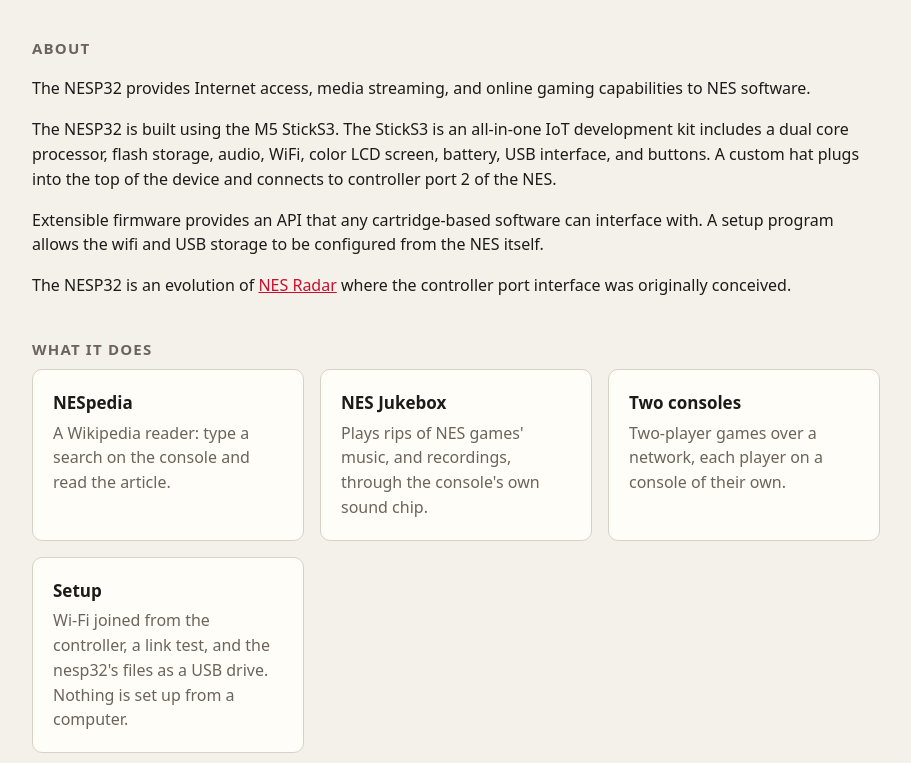
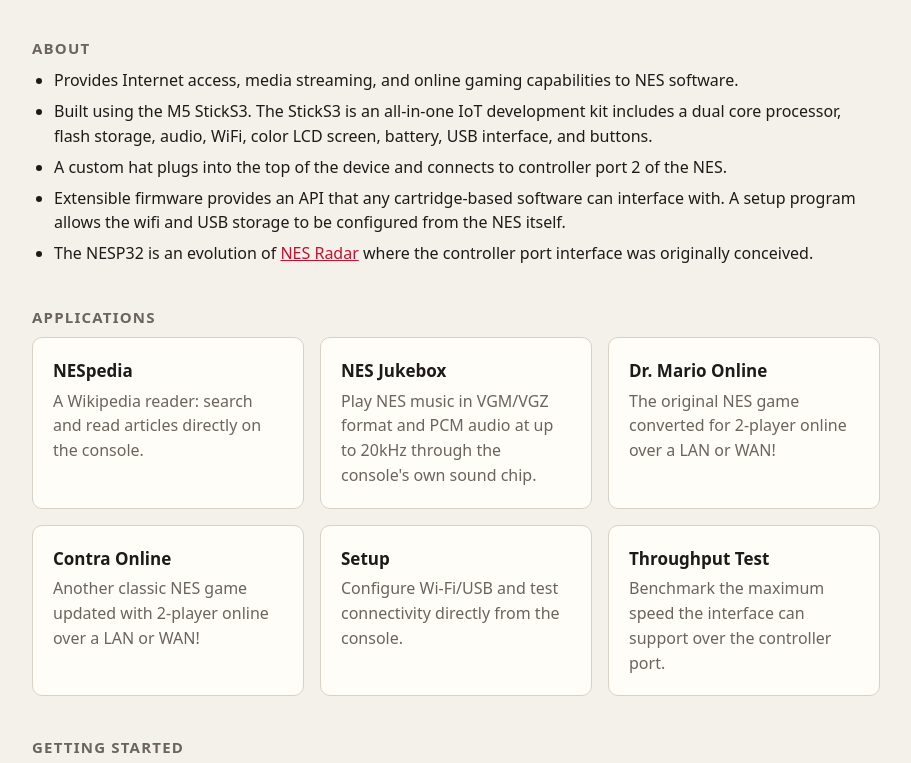
Before and after one commit to Armitage64/nesp32, a plain HTML site: page web/product/index.html in a window 1280 px wide. Shown: the part 535-1298 px from the top of the page, without its empty margins (184-1095 px from the left). Drawn offline with Linux system fonts and the light colour scheme; files that its build step writes are made by us from their sources; files whose address does not match are found by name.

Commit message:
Updated web page content

```diff
--- a/web/product/index.html
+++ b/web/product/index.html
@@ -25,28 +25,33 @@
   </div>
 
   <h2>About</h2>
-  <p>The NESP32 provides Internet access, media streaming, and online gaming capabilities to NES software.</p>
+  <ul>
+  <li>Provides Internet access, media streaming, and online gaming capabilities to NES software.</li>
 
-  <p>The NESP32 is built using the M5 StickS3. The StickS3 is an all-in-one IoT development kit includes a dual core processor, flash storage, audio, WiFi, color LCD screen, battery, USB interface, and buttons. A custom hat plugs into the top of the device and connects to controller port 2 of the NES.</p>
+  <li>Built using the M5 StickS3. The StickS3 is an all-in-one IoT development kit includes a dual core processor, flash storage, audio, WiFi, color LCD screen, battery, USB interface, and buttons.</li>
 
-  <p>Extensible firmware provides an API that any cartridge-based software can interface with. A setup program allows the wifi and USB storage to be configured from the NES itself.</p>
+  <li>A custom hat plugs into the top of the device and connects to controller port 2 of the NES.</li>
 
-  <p>The NESP32 is an evolution of <a href="https://github.com/k6lcm/nes-radar">NES Radar</a> where the controller port interface was originally conceived.</p>
+  <li>Extensible firmware provides an API that any cartridge-based software can interface with. A setup program allows the wifi and USB storage to be configured from the NES itself.</li>
 
-  <h2>What it does</h2>
+  <li>The NESP32 is an evolution of <a href="https://github.com/k6lcm/nes-radar">NES Radar</a> where the controller port interface was originally conceived.</li>
+  </ul>
+
+  <h2>Applications</h2>
   <div class="grid">
     <div class="card"><h3>NESpedia</h3>
-      <p>A Wikipedia reader: type a search on the console and read the
-        article.</p></div>
+      <p>A Wikipedia reader: search and read articles directly on the console.</p></div>
     <div class="card"><h3>NES Jukebox</h3>
-      <p>Plays rips of NES games' music, and recordings, through the
+      <p>Play NES music in VGM/VGZ format and PCM audio at up to 20kHz through the
         console's own sound chip.</p></div>
-    <div class="card"><h3>Two consoles</h3>
-      <p>Two-player games over a network, each player on a console of
-        their own.</p></div>
+    <div class="card"><h3>Dr. Mario Online</h3>
+      <p>The original NES game converted for 2-player online over a LAN or WAN!</p></div>
+    <div class="card"><h3>Contra Online</h3>
+      <p>Another classic NES game updated with 2-player online over a LAN or WAN!</p></div>
     <div class="card"><h3>Setup</h3>
-      <p>Wi-Fi joined from the controller, a link test, and the nesp32's
-        files as a USB drive. Nothing is set up from a computer.</p></div>
+      <p>Configure Wi-Fi/USB and test connectivity directly from the console.</p></div>
+    <div class="card"><h3>Throughput Test</h3>
+      <p>Benchmark the maximum speed the interface can support over the controller port.</p></div>
   </div>
 
   <h2>Getting started</h2>
```
